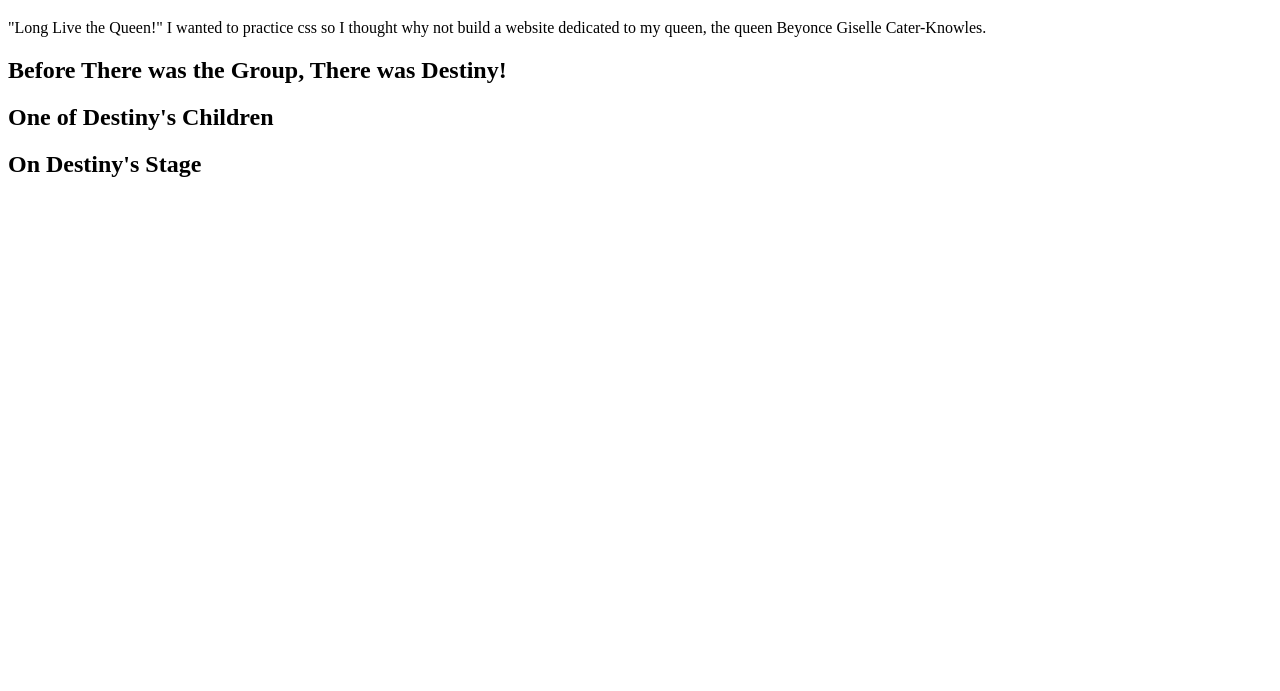
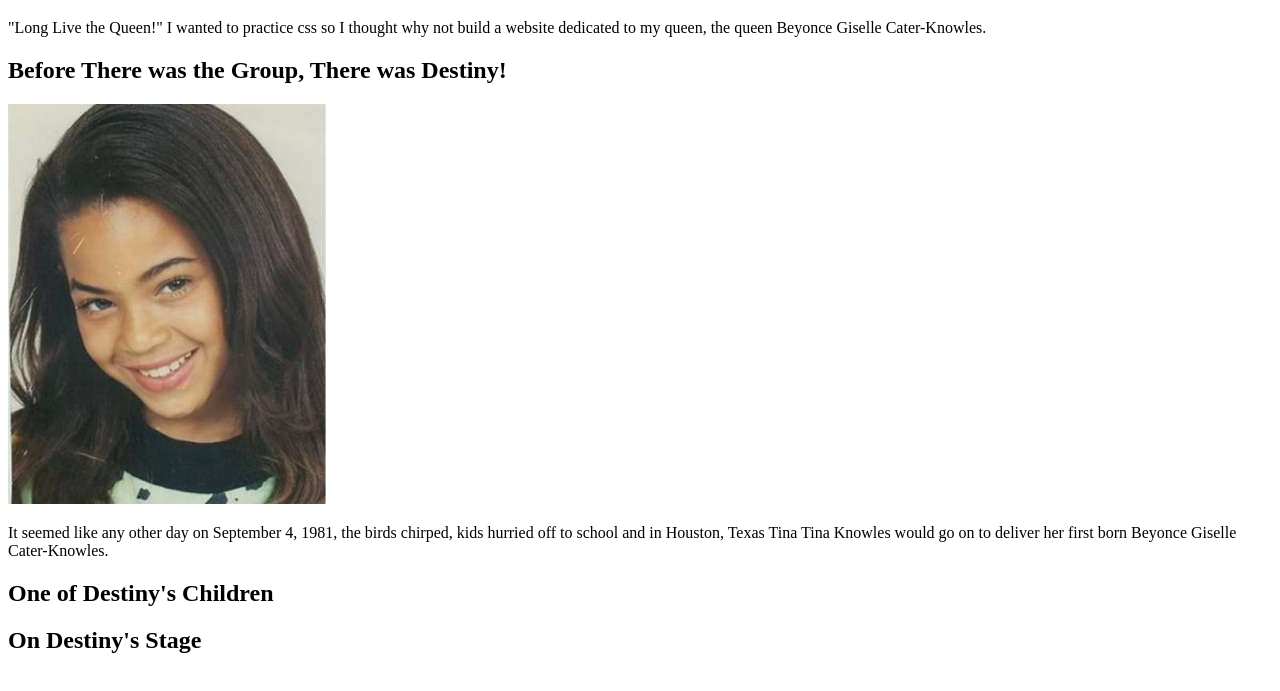
Before and after one commit to shanicegipson/Beyonce_css, a plain HTML site: page index.html in a window 1280 px wide. Shown: the part 61-752 px from the top of the page. Drawn offline with Linux system fonts and the light colour scheme.

Commit message:
WIP adding intro text

```diff
--- a/index.html
+++ b/index.html
@@ -8,13 +8,19 @@
 <body>
     <header>
         <h1>All Hail Queen Beyonce!</h1>
-        <p>"Long Live the Queen!" I wanted to practice css so I thought why not build a website dedicated to my queen, the queen Beyonce
+        <p>
+            "Long Live the Queen!" I wanted to practice css so I thought why not build a website dedicated to my queen, the queen Beyonce
             Giselle Cater-Knowles.
         </p>
     </header>
     <main>
         <section>
             <h2>Before There was the Group, There was Destiny!</h2>
+            <img src="img/throwback-beyonce.jpg" >
+            <p>
+                It seemed like any other day on September 4, 1981, the birds chirped, kids hurried off to school and in Houston, Texas Tina
+                Tina Knowles would go on to deliver her first born Beyonce Giselle Cater-Knowles.
+            </p>
 
         </section>
         <section>
```
